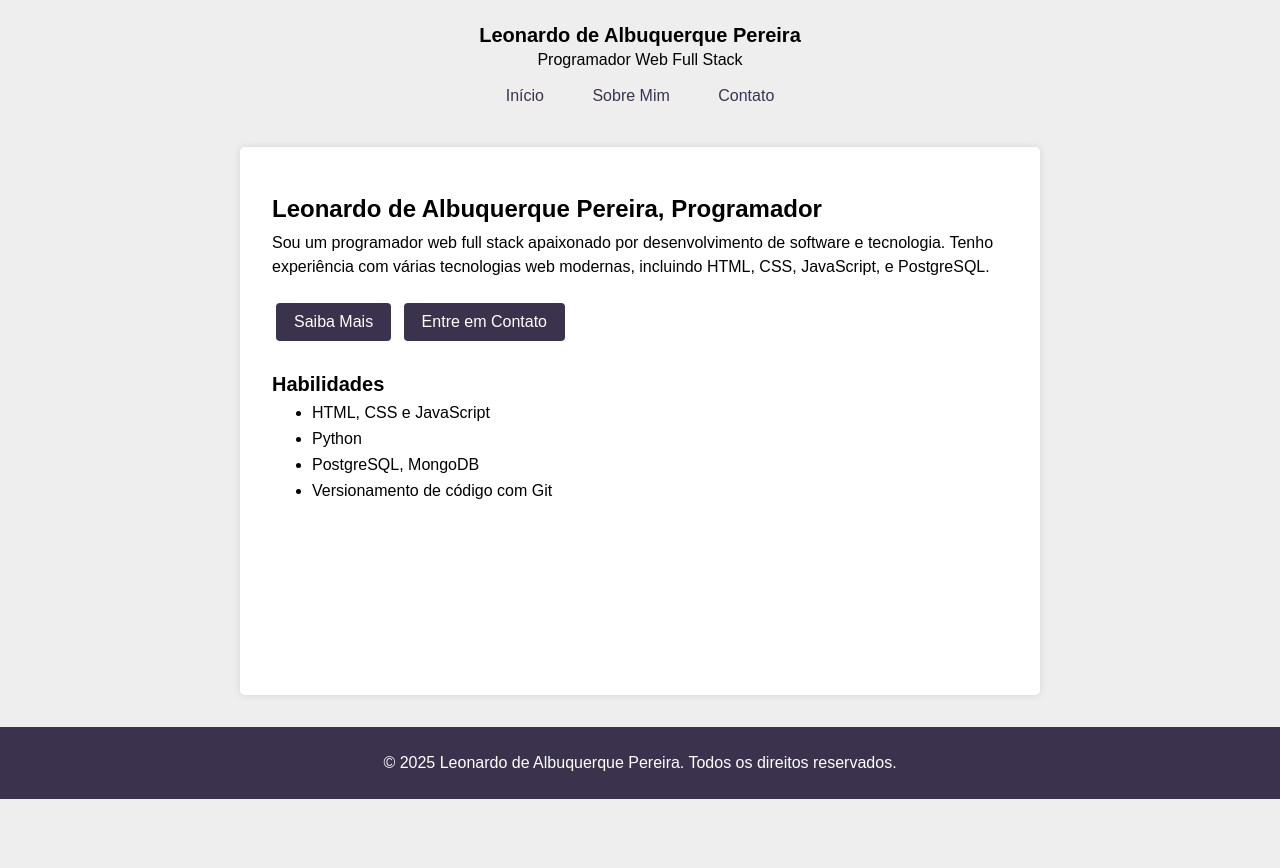
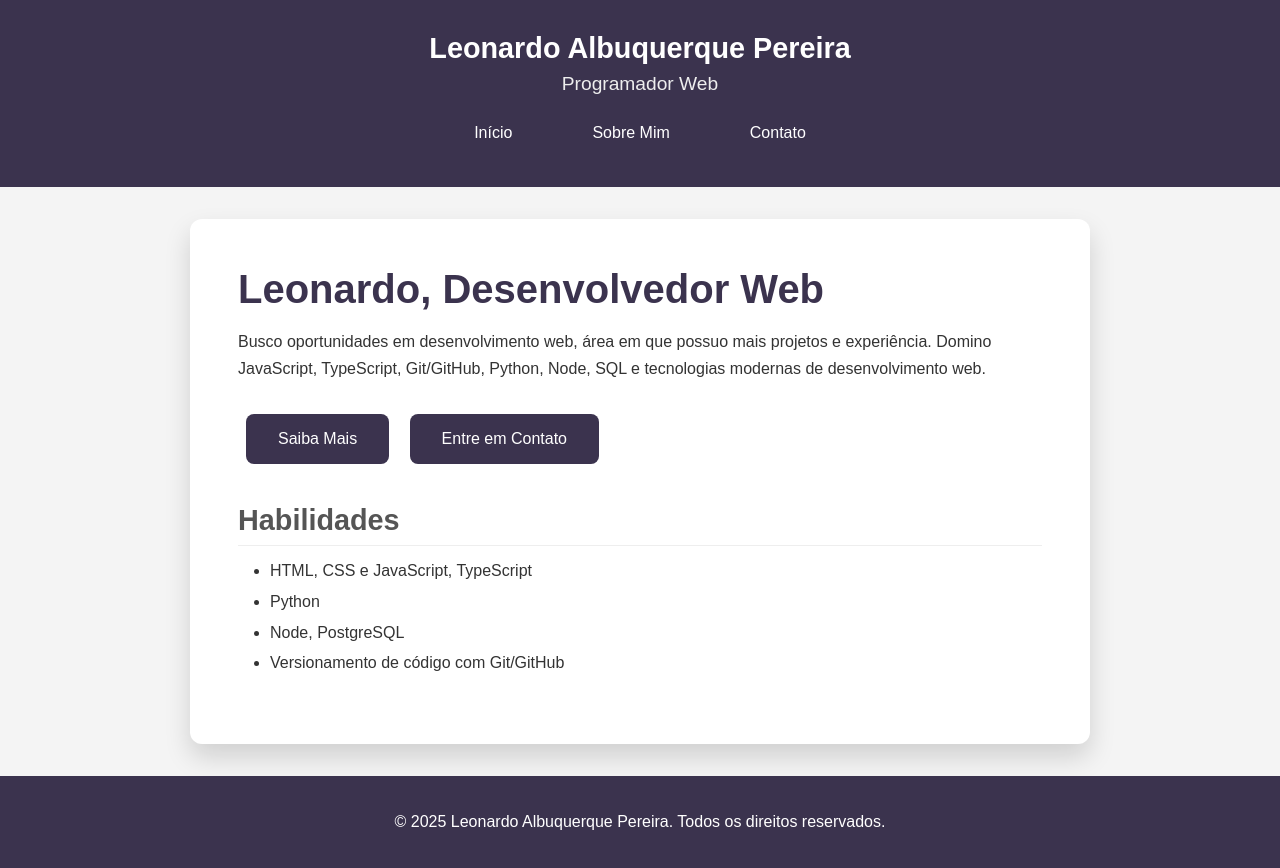
Before and after one commit to leleo2009/leleo2009.github.io, a plain HTML site: page index.html in a window 1280 px wide. Before the commit the page ends 800 px from the top, so only its background shows below. Drawn offline with Linux system fonts and the light colour scheme.

Commit message:
Melhorando meu projeto

```diff
--- a/index.html
+++ b/index.html
@@ -1,17 +1,17 @@
 <!DOCTYPE html>
 <html lang="pt-br">
 <head>
-    <meta charset="UTF-8" />
-    <meta name="viewport" content="width=device-width, initial-scale=1.0" />
-    <title>Início - Leonardo de Albuquerque Pereira, Programador Front-End</title>
-    <link rel="stylesheet" href="style.css" />
+  <meta charset="UTF-8">
+  <meta name="viewport" content="width=device-width, initial-scale=1.0">
+  <title>Início - Leonardo Albuquerque Pereira, Programador</title>
+  <link rel="stylesheet" href="style.css">
 </head>
 
 <body>
   <header>
     <div>
-        <div class="logo">Leonardo de Albuquerque Pereira</div>
-        <div class="title">Programador Web Full Stack</div>
+      <div class="logo">Leonardo Albuquerque Pereira</div>
+      <div class="title">Programador Web</div>
     </div>
     <nav>
       <a href="/index.html" class="nav-link">Início</a>
@@ -20,13 +20,12 @@
     </nav>
     <div></div>
   </header>
+
   <div class="container">
     <section>
-        <h1>Leonardo de Albuquerque Pereira, Programador</h1>
+      <h1>Leonardo, Desenvolvedor Web</h1>
       <p>
-          Sou um programador web full stack apaixonado por desenvolvimento de
-          software e tecnologia. Tenho experiência com várias tecnologias web
-          modernas, incluindo HTML, CSS, JavaScript, e PostgreSQL.
+        Busco oportunidades em desenvolvimento web, área em que possuo mais projetos e experiência. Domino JavaScript, TypeScript, Git/GitHub, Python, Node, SQL e tecnologias modernas de desenvolvimento web.
       </p>
     </section>
 
@@ -38,15 +37,16 @@
     <section class="skills">
       <h2>Habilidades</h2>
       <ul>
-          <li>HTML, CSS e JavaScript</li>
+        <li>HTML, CSS e JavaScript, TypeScript</li>
         <li>Python</li>
-          <li>PostgreSQL, MongoDB</li>
-          <li>Versionamento de código com Git</li>
+        <li>Node, PostgreSQL</li>
+        <li>Versionamento de código com Git/GitHub</li>
       </ul>
     </section>
   </div>
+
   <footer>
-      <p>&copy; 2025 Leonardo de Albuquerque Pereira. Todos os direitos reservados.</p>
+    <p>&copy; 2025 Leonardo Albuquerque Pereira. Todos os direitos reservados.</p>
   </footer>
 </body>
 </html>
--- a/style.css
+++ b/style.css
@@ -5,86 +5,116 @@
 }
 
 body {
-    font-family: Arial, sans-serif;
+  font-family: 'Poppins', sans-serif; /* Fonte mais moderna */
   margin: 0;
   padding: 0;
-    background-color: #eee;
+  background-color: #f4f4f4; /* Fundo mais suave */
+  color: #333; /* Cor de texto mais legível */
 }
 
 header {
-    padding: 1.5rem 0;
+  background-color: #3b334e; /* Cor de fundo do cabeçalho */
+  padding: 2rem 0;
   text-align: center;
 }
 
 header .logo {
-    font-size: 1.25rem;
-    font-weight: 600;
-    margin-bottom: 0.25rem;
+  font-size: 1.8rem; /* Tamanho do logo */
+  font-weight: 700; /* Peso da fonte do logo */
+  color: #fff; /* Cor do logo */
+  margin-bottom: 0.5rem;
+}
+
+header .title {
+  font-size: 1.2rem;
+  color: #eee;
+  margin-bottom: 1rem; /* Espaçamento abaixo do título */
+}
+
+
+header nav {
+    display: flex;
+    justify-content: center; /* Centraliza os links */
 }
 
 header .nav-link {
-    color: #3b334e;
-    border-radius: 4px;
+  color: #fff; /* Cor dos links */
+  border-radius: 8px; /* Bordas arredondadas */
   display: inline-block;
-    margin: 0.5rem 0.25rem;
-    padding: 0.625rem 1.125rem;
+  margin: 0 1rem; /* Espaçamento entre os links */
+  padding: 0.8rem 1.5rem; /* Padding maior */
   text-decoration: none;
-    transition: 0.2s;
+  font-weight: 500;
+  transition: 0.3s; /* Transição mais suave */
 }
 
 header .nav-link:hover {
-    background-color: #e2d7ff;
+  background-color: rgba(255, 255, 255, 0.2); /* Efeito de hover mais suave */
+  color: #e2d7ff;
+}
+
+.container {
+  max-width: 900px; /* Largura máxima */
+  margin: 2rem auto; /* Margem superior e inferior */
+  padding: 3rem; /* Padding interno */
+  background-color: #fff;
+  box-shadow: 0 0.8rem 1.6rem rgba(0, 0, 0, 0.15); /* Sombra mais suave */
+  border-radius: 12px; /* Bordas mais arredondadas */
 }
 
 h1 {
-    font-size: 1.5rem;
-    margin: 1rem 0 0.5rem;
+  font-size: 2.5rem; /* Tamanho do título */
+  font-weight: 700;
+  color: #3b334e; /* Cor do título */
+  margin-bottom: 1rem;
 }
 
 h2 {
-    font-size: 1.25rem;
-    margin: 1rem 0 0.5rem;
+  font-size: 1.8rem;
+  color: #555; /* Cor do subtítulo */
+  margin-top: 2rem; /* Espaçamento superior */
+  margin-bottom: 1rem;
+  border-bottom: 1px solid #eee; /* Linha abaixo dos subtítulos */
+  padding-bottom: 0.5rem;
 }
 
 p {
-    line-height: 1.5;
+  line-height: 1.7; /* Altura de linha */
+  margin-bottom: 1.5rem;
 }
 
 a {
   color: #3b334e;
   text-decoration: none;
+  transition: 0.3s;
+}
+
+a:hover {
+  color: #4e4368;
+}
+
+ul {
+    list-style-type: disc; /* Estilo da lista */
+    padding-left: 2rem; /* Espaçamento da lista */
+    margin-bottom: 1.5rem;
 }
 
 ul li {
-    margin-bottom: 0.5rem;
-    margin-left: 2.5rem;
-  }
-
-  .container {
-    min-height: calc(100vh - 252px);
-    max-width: 800px;
-    margin: 0 auto 2rem;
-    padding: 2rem;
-    background-color: #fff;
-    box-shadow: 0 0 0.5rem rgba(0, 0, 0, 0.1);
-    border-radius: 5px;
-  }
-
-  section {
-    margin-bottom: 1rem;
+  margin-bottom: 0.8rem;
 }
 
 .call-to-action {
   background-color: #3b334e;
-    border: 0;
-    border-radius: 4px;
+  border: none;
+  border-radius: 8px;
   color: #fff;
   cursor: pointer;
   display: inline-block;
-    margin: 0.5rem 0.25rem;
-    padding: 0.625rem 1.125rem;
+  margin: 0.5rem;
+  padding: 1rem 2rem;
   text-decoration: none;
-    transition: 0.2s;
+  font-weight: 500;
+  transition: 0.3s;
 }
 
 .call-to-action:hover {
@@ -92,12 +122,36 @@
 }
 
 .skills {
-    margin-top: 1.5rem;
+  margin-top: 2rem;
 }
 
 footer {
   text-align: center;
-    padding: 1.5rem 0;
+  padding: 2rem 0;
   background-color: #3b334e;
   color: #fff;
 }
+
+/* Media query para tornar o site responsivo */
+@media (max-width: 768px) {
+    .container {
+        padding: 2rem;
+    }
+
+    h1 {
+        font-size: 2rem;
+    }
+
+    h2 {
+        font-size: 1.5rem;
+    }
+
+    header nav {
+        flex-direction: column; /* Links em coluna */
+    }
+
+    header .nav-link {
+        margin: 0.5rem 0; /* Espaçamento vertical */
+        padding: 0.6rem 1.2rem;
+    }
+}
```
Also changed, not shown: contato.html (+7 -7 lines), sobre.html (+4 -17 lines), 1 other file. Lines whose indentation alone changed are shown as unchanged.
